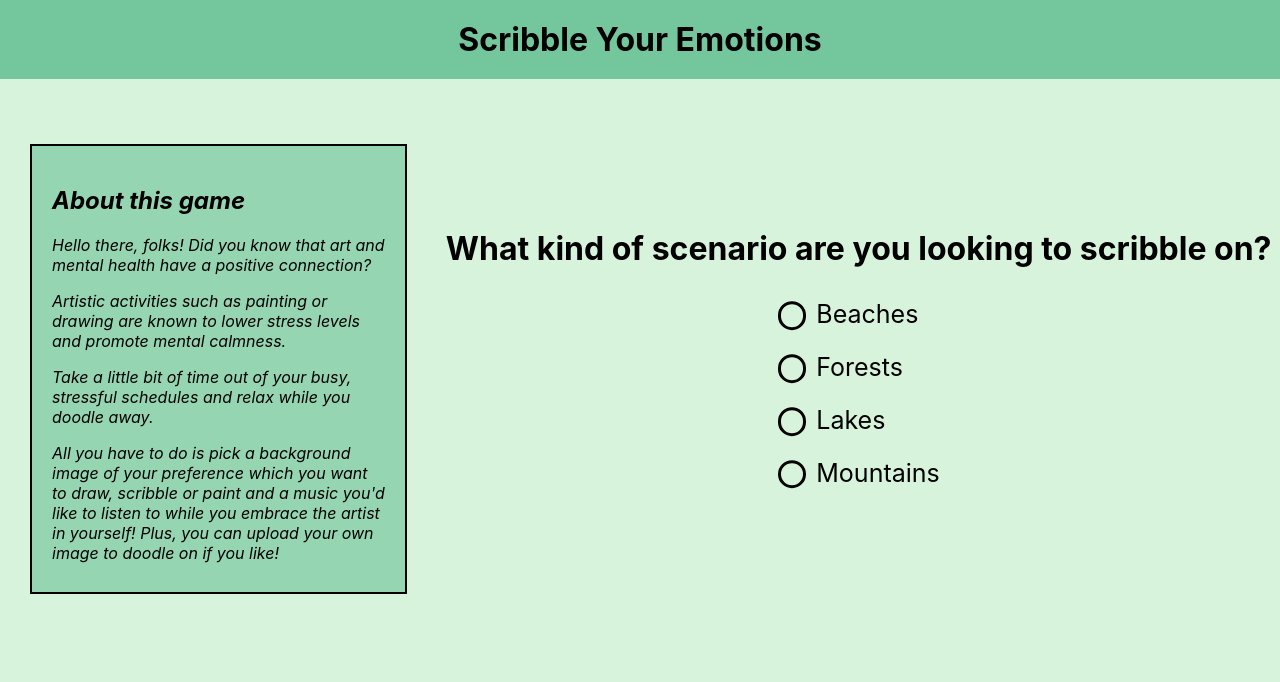
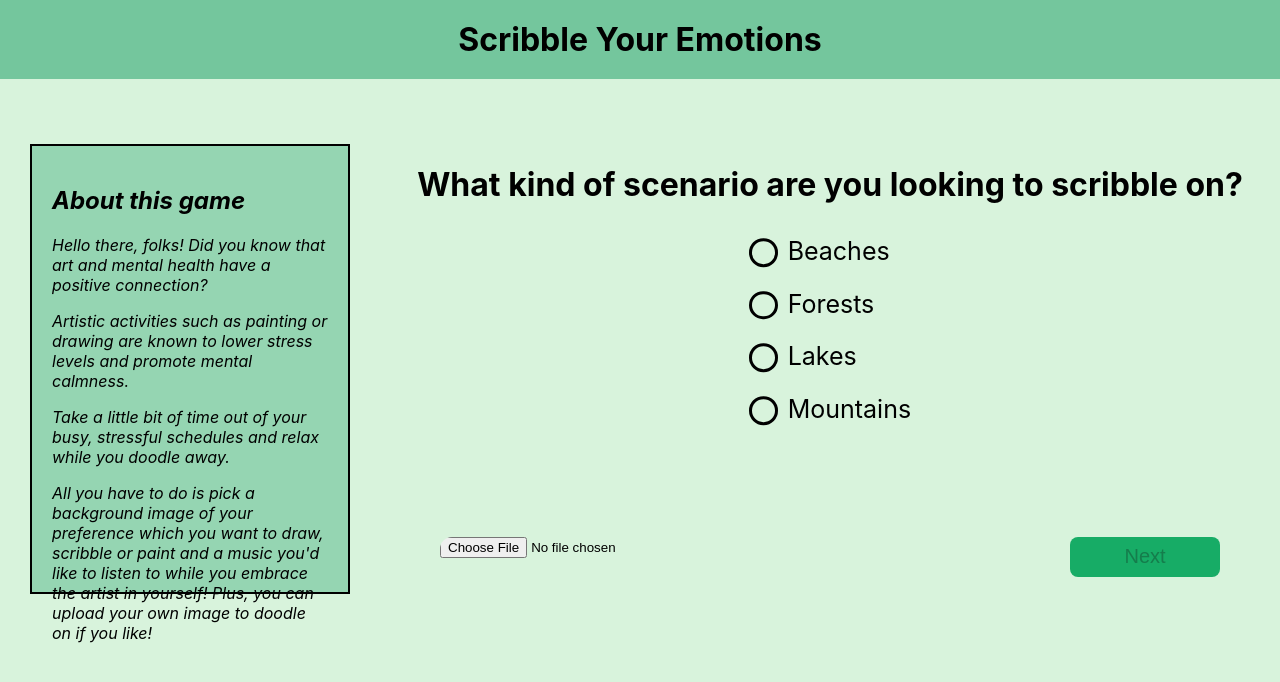
Before and after one commit to bridgecrew-perf6/ssw555tmscrumbledores-army2022Spring, a React (Create React App) app in the folder canvas_game/: page / in a window 1280 px wide. Shown: the top 682 px of the page. Built offline with nearby package versions, Linux system fonts and the light colour scheme.

Commit message:
added flexibility to nagivigate back and forth while customising image and music selections

```diff
--- a/canvas_game/src/App.js
+++ b/canvas_game/src/App.js
@@ -18,6 +18,7 @@ function App() {
         <Instructions />
         {ImageType === null ? (
           <Qa
+            questionType={"image"}
             question={"What kind of scenario are you looking to scribble on?"}
             option1={"Beaches"}
             option2={"Forests"}
@@ -31,19 +32,24 @@ function App() {
             question={"Choose an image to doodle on"}
             setImageSelected={setImageSelected}
             ImageType={ImageType}
+            setImageType={setImageType}
           />
         ) : null}
         {ImageSelected !== null && musicType === null ? (
           <Qa
+            questionType={"music"}
             question={"What kind of music do you want to listen to?"}
-            option1={"Claming"}
+            option1={"Calming"}
             option2={"Instruments"}
             option3={"Nature"}
             option4={"Time alone"}
+            setImageSelected={setImageSelected}
             setType={setMusicType}
           ></Qa>
         ) : null}
-        {musicType !== null ? <Audio musicType={musicType} /> : null}
+        {musicType !== null ? (
+          <Audio setType={setMusicType} musicType={musicType} />
+        ) : null}
       </div>
     </div>
   );
--- a/canvas_game/src/components/Audio.js
+++ b/canvas_game/src/components/Audio.js
@@ -1,4 +1,5 @@
 import React from "react";
+import "./Audio.css";
 
 const Audio = (props) => {
   let audio1 = null;
@@ -33,6 +34,12 @@ const Audio = (props) => {
             </audio>
           </div>
         </div>
+        <button
+          onClick={() => props.setType(null)}
+          className="chooseImageAgain"
+        >
+          Back
+        </button>
       </div>
     </React.Fragment>
   );
--- a/canvas_game/src/components/DisplayImage.css
+++ b/canvas_game/src/components/DisplayImage.css
@@ -2,18 +2,17 @@
   width: 400px;
   height: 200px;
   -webkit-transform: scale(0.9);
-	transform: scale(0.9);
-	-webkit-transition: .3s ease-in-out;
-	transition: .3s ease-in-out;
+  transform: scale(0.9);
+  -webkit-transition: 0.3s ease-in-out;
+  transition: 0.3s ease-in-out;
 }
 
-.image:hover{
+.image:hover {
   -webkit-transform: scale(1.15);
-	transform: scale(1.15);
+  transform: scale(1.15);
 }
 .imageRow {
   display: flex;
   flex-direction: row;
-  justify-content: center;
   align-items: center;
 }
--- a/canvas_game/src/components/DisplayImage.js
+++ b/canvas_game/src/components/DisplayImage.js
@@ -8,7 +8,14 @@ const DisplayImage = (props) => {
   let Image2 = null;
   let Image3 = null;
   let Image4 = null;
-  console.log("ImageType: ", props.ImageType);
+
+  const [optionSelected, setOptionSelected] = React.useState(0);
+
+  function setOption(optionSelected) {
+    if (optionSelected !== 0) {
+      props.setImageSelected(optionSelected);
+    }
+  }
 
   if (props.ImageType === 1) {
     Image1 = require("../static_data/Images/beaches/1.jpeg");
@@ -45,7 +52,7 @@ const DisplayImage = (props) => {
                 className="image"
                 src={Image1}
                 alt="Image1"
-                onClick={() => props.setImageSelected(1)}
+                onClick={() => setOptionSelected(1)}
               />
             </div>
             <div className="optionValue">
@@ -53,7 +60,7 @@ const DisplayImage = (props) => {
                 className="image"
                 src={Image2}
                 alt="Image2"
-                onClick={() => props.setImageSelected(2)}
+                onClick={() => setOptionSelected(2)}
               />
             </div>
           </div>
@@ -63,7 +70,7 @@ const DisplayImage = (props) => {
                 className="image"
                 src={Image3}
                 alt="Image3"
-                onClick={() => props.setImageSelected(3)}
+                onClick={() => setOptionSelected(3)}
               />
             </div>
             <div className="optionValue">
@@ -71,10 +78,26 @@ const DisplayImage = (props) => {
                 className="image"
                 src={Image4}
                 alt="Image4"
-                onClick={() => props.setImageSelected(4)}
+                onClick={() => setOptionSelected(4)}
               />
             </div>
           </div>
+        </div>
+        <div className="buttonRow">
+          <button
+            onClick={() => props.setImageType(null)}
+            className="chooseImageTypeAgain"
+          >
+            Back
+          </button>
+          <button
+            className="NextButton"
+            disabled={optionSelected === 0}
+            style={{ marginTop: "30px" }}
+            onClick={() => setOption(optionSelected)}
+          >
+            Next
+          </button>
         </div>
       </div>
     </React.Fragment>
--- a/canvas_game/src/components/Qa.css
+++ b/canvas_game/src/components/Qa.css
@@ -1,4 +1,3 @@
-
 :root {
   --form-control-color: rebeccapurple;
 }
@@ -73,14 +72,13 @@ input[type="radio"]:focus {
   outline-offset: max(2px, 0.15em);
 }
 
-
 .qaOutLine {
   display: flex;
   flex-direction: column;
   align-items: center;
-  justify-content: center;
+  margin-top: 40px;
   width: 900px;
-  height: 500px;
+  height: 600px;
 }
 
 .qaButtons {
@@ -97,3 +95,63 @@ input[type="radio"]:focus {
   padding: 10px;
   font-size: 25px;
 }
+
+.NextButton {
+  margin-top: 100px;
+  width: 150px;
+  height: 40px;
+  background-color: #17ac66;
+  border-radius: 8px;
+  font-size: 20px;
+  border: 0px;
+  font-weight: 500;
+  cursor: pointer;
+  margin-right: 60px;
+  margin-left: auto;
+}
+
+.buttonRow {
+  display: flex;
+  flex-direction: row;
+  align-items: stretch;
+  width: 900px;
+}
+
+.UploadImage {
+  margin-top: 100px;
+  /* width: 150px; */
+  height: 50px;
+  border-radius: 12px;
+  font-weight: 500;
+  cursor: pointer;
+  margin-left: 60px;
+}
+.chooseImageAgain {
+  margin-top: 100px;
+  width: 150px;
+  height: 40px;
+  border-radius: 8px;
+  background-color: #17ac66;
+  font-size: 20px;
+  border: 0px;
+  font-weight: 500;
+  cursor: pointer;
+  font-weight: 500;
+  cursor: pointer;
+  margin-left: 60px;
+}
+
+.chooseImageTypeAgain {
+  margin-top: 30px;
+  width: 150px;
+  height: 40px;
+  border-radius: 8px;
+  background-color: #17ac66;
+  font-size: 20px;
+  border: 0px;
+  font-weight: 500;
+  cursor: pointer;
+  font-weight: 500;
+  cursor: pointer;
+  margin-left: 60px;
+}
--- a/canvas_game/src/components/Qa.js
+++ b/canvas_game/src/components/Qa.js
@@ -3,6 +3,14 @@ import "./Qa.css";
 
 // creat a Qa component
 const Qa = (props) => {
+  const [optionSelected, setOptionSelected] = React.useState(0);
+
+  function setOption(optionSelected) {
+    if (optionSelected !== 0) {
+      props.setType(optionSelected);
+    }
+  }
+
   return (
     <React.Fragment>
       <div className="qaOutLine">
@@ -15,7 +23,7 @@ const Qa = (props) => {
               id="opt1"
               name="ImageType"
               value="1"
-              onClick={() => props.setType(1)}
+              onClick={() => setOptionSelected(1)}
             />
             <label for="opt1">{props.option1}</label>
           </div>
@@ -26,7 +34,7 @@ const Qa = (props) => {
               id="opt2"
               name="ImageType"
               value="2"
-              onClick={() => props.setType(2)}
+              onClick={() => setOptionSelected(2)}
             />
             <label for="opt2">{props.option2}</label>
           </div>
@@ -37,7 +45,7 @@ const Qa = (props) => {
               id="opt3"
               name="ImageType"
               value="3"
-              onClick={() => props.setType(3)}
+              onClick={() => setOptionSelected(3)}
             />
             <label for="opt3">{props.option3}</label>
           </div>
@@ -48,10 +56,34 @@ const Qa = (props) => {
               id="opt4"
               name="ImageType"
               value="4"
-              onClick={() => props.setType(4)}
+              onClick={() => setOptionSelected(4)}
             />
             <label for="opt4">{props.option4}</label>
           </div>
+        </div>
+        <div className="buttonRow">
+          {props.questionType === "image" ? (
+            <input
+              className="UploadImage"
+              accept="image/*"
+              id="contained-button-file"
+              type="file"
+            />
+          ) : (
+            <button
+              onClick={() => props.setImageSelected(null)}
+              className="chooseImageAgain"
+            >
+              Back
+            </button>
+          )}
+          <button
+            className="NextButton"
+            disabled={optionSelected === 0}
+            onClick={() => setOption(optionSelected)}
+          >
+            Next
+          </button>
         </div>
       </div>
     </React.Fragment>
```
Also changed, not shown: canvas_game/package.json (line endings or trailing spaces), canvas_game/src/components/Audio.css (added), 1 other file (tests, documents, lock files or other folders).
